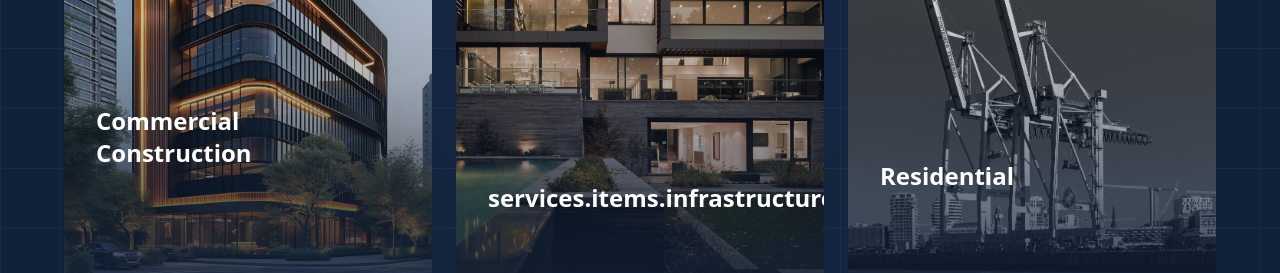
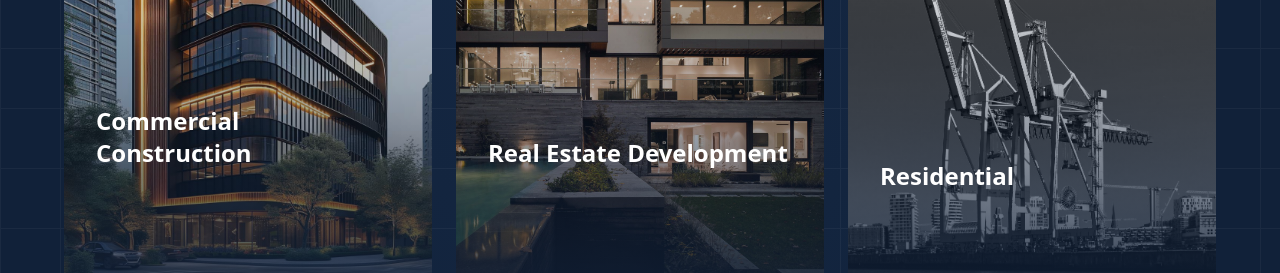
Before and after one commit to Pretoapp/bontera-website, a Next.js app: page /en in a window 1280 px wide. Shown: the part 2220-2493 px from the top of the page. Built offline with nearby package versions, Linux system fonts and the light colour scheme; no server answers.

Commit message:
Fix homepage services section to use realEstate key
- Change infrastructure to realEstate for translation lookups
- Add slug property to use real-estate for URL routing
- Fixes broken translation keys on homepage services grid

```diff
--- a/src/app/[locale]/page.tsx
+++ b/src/app/[locale]/page.tsx
@@ -290,14 +290,14 @@ export default async function HomePage({ params }: Props) {
 
           <div className="grid md:grid-cols-2 lg:grid-cols-3 gap-6">
             {[
-              { key: "commercial", image: "/images/slide-2.jpg" },
-              { key: "infrastructure", image: "/images/slide-3.jpg" },
-              { key: "residential", image: "/images/careers-feature.jpg" },
-              { key: "industrial", image: "/images/expertise-civil.jpg" },
-              { key: "renovation", image: "/images/expertise-restoration.jpg" },
-              { key: "consulting", image: "/images/expertise-building.jpg" },
+              { key: "commercial", slug: "commercial", image: "/images/slide-2.jpg" },
+              { key: "realEstate", slug: "real-estate", image: "/images/slide-3.jpg" },
+              { key: "residential", slug: "residential", image: "/images/careers-feature.jpg" },
+              { key: "industrial", slug: "industrial", image: "/images/expertise-civil.jpg" },
+              { key: "renovation", slug: "renovation", image: "/images/expertise-restoration.jpg" },
+              { key: "consulting", slug: "consulting", image: "/images/expertise-building.jpg" },
             ].map((service) => (
-              <Link key={service.key} href={`/${locale}/services/${service.key}`} className="group relative h-80 lg:h-96 overflow-hidden">
+              <Link key={service.key} href={`/${locale}/services/${service.slug}`} className="group relative h-80 lg:h-96 overflow-hidden">
                 <Image src={service.image} alt={t(`services.items.${service.key}.title`)} fill className="object-cover transition-transform duration-700 group-hover:scale-110" sizes="(max-width: 768px) 100vw, 33vw" />
                 <div className="absolute inset-0 bg-gradient-to-t from-bontera-navy-900 via-bontera-navy-900/40 to-transparent opacity-80 group-hover:opacity-90 transition-opacity" />
                 <div className="absolute inset-0 p-8 flex flex-col justify-end">
```
